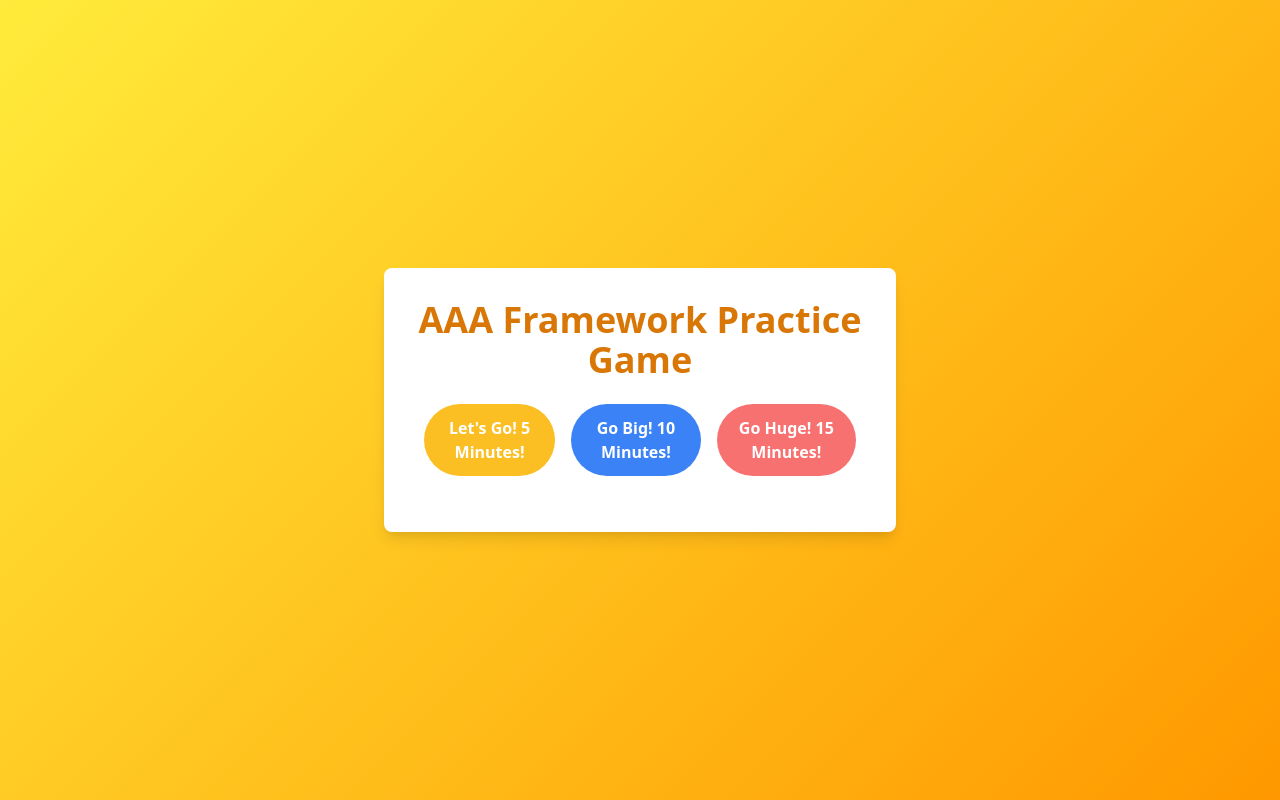
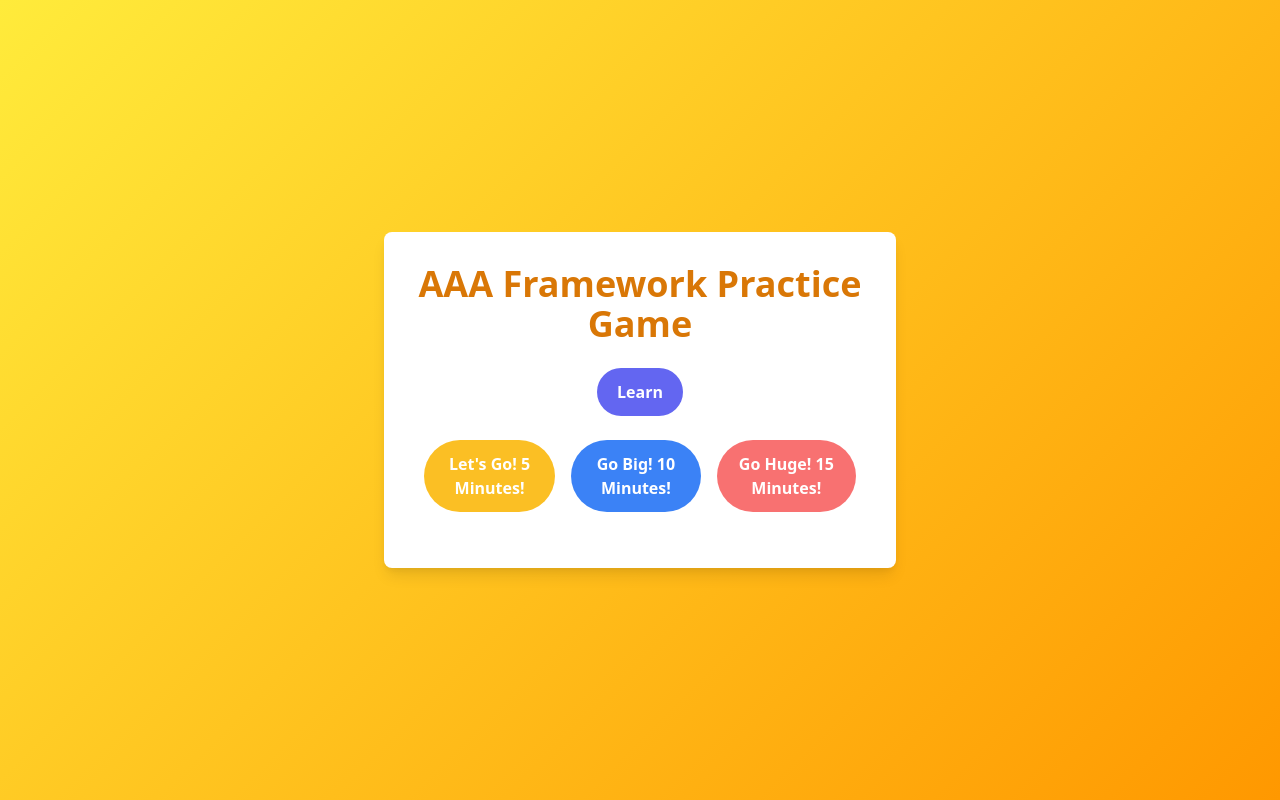
Before and after one commit to OphirR8/AAA-framework-game, a plain HTML site: page index.html in a window 1280 px wide. Drawn offline with nearby package versions, Linux system fonts and the light colour scheme.

Commit message:
Update index.html

```diff
--- a/index.html
+++ b/index.html
@@ -48,6 +48,12 @@
     </div>
     <div class="max-w-lg mx-auto bg-white p-8 rounded-lg shadow-lg">
         <h1 class="text-4xl font-extrabold mb-6 text-center text-yellow-600">AAA Framework Practice Game</h1>
+        <div class="mb-6 flex justify-center">
+    <a href="learn.html">
+        <button type="button" id="learn-btn" class="bg-indigo-500 text-white font-bold px-5 py-3 rounded-full hover:bg-indigo-600 mx-2">Learn</button>
+    </a>
+</div>
+
         <div id="timer-buttons" class="mb-6 flex justify-center">
             <button type="button" id="timer-5min" class="bg-yellow-400 text-white font-bold px-5 py-3 rounded-full hover:bg-yellow-500 mx-2">Let's Go! 5 Minutes!</button>
             <button type="button" id="timer-10min" class="bg-blue-500 text-white font-bold px-5 py-3 rounded-full hover:bg-blue-600 mx-2">Go Big! 10 Minutes!</button>
```
